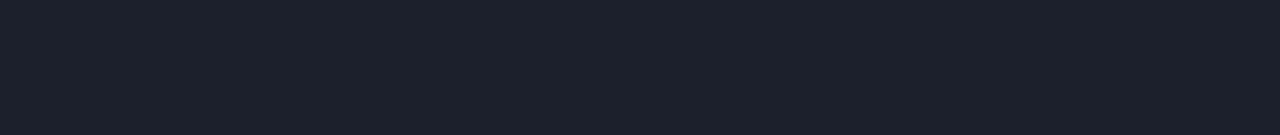
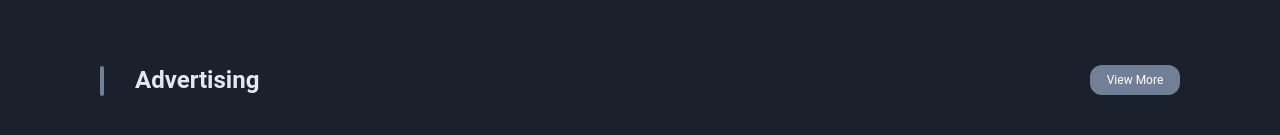
Before and after one commit to jhonatanllima/tobruxo, a Next.js app: page / in a window 1280 px wide. Shown: the part 1175-1310 px from the top of the page. Before the commit the page ends 1220 px from the top, so only its background shows below. Built offline with nearby package versions, Linux system fonts and the light colour scheme.

Commit message:
Created Section Title component

```diff
--- a/src/components/Branding/styles.ts
+++ b/src/components/Branding/styles.ts
@@ -166,7 +166,7 @@
     }
 
     button{
-      left: 4rem;
+      left: 13%;
       bottom: 3rem;
       position: absolute;
 
--- /dev/null
+++ b/src/components/SectionTitle/index.tsx
@@ -0,0 +1,13 @@
+import * as S from './styles'
+
+export function SectionTitle() {
+  return (
+    <S.Container>
+      <div>
+        <span />
+        <h2>Advertising</h2>
+      </div>
+      <button>View More</button>
+    </S.Container>
+  )
+}
--- /dev/null
+++ b/src/components/SectionTitle/styles.ts
@@ -0,0 +1,47 @@
+import styled from 'styled-components';
+
+export const Container = styled.div`
+  position: relative;
+
+  width: 100%;
+  height: auto;
+  margin: 7rem 0;
+
+  display: flex;
+  align-items: center;
+  justify-content: space-between;
+
+  div{
+    span{
+      left: 0;
+      position: absolute;
+
+      width: 4px;
+      height: 100%;
+      border-radius: 4px;
+
+      background: var(--border-grey);
+    }
+
+    h2{
+      margin-left: 3.5rem;
+    }
+  }
+
+  button{
+      width: 9rem;
+      height: 3rem;
+      border: none;
+      border-radius: 12px;
+
+      color: #fff;
+      outline: none;
+      transition: .2s;
+      font-size: 1.2rem;
+      background: var(--border-grey);
+
+      :hover{
+        filter: brightness(0.9);
+      }
+    }
+`;
--- a/src/components/index.tsx
+++ b/src/components/index.tsx
@@ -1,9 +1,11 @@
 import { Header } from './Header/';
 import { Branding } from './Branding'
 import { CardTopics } from './CardTopics';
+import { SectionTitle } from './SectionTitle'
 
 export {
   Header,
   Branding,
-  CardTopics
+  CardTopics,
+  SectionTitle
 }
--- a/src/pages/index.tsx
+++ b/src/pages/index.tsx
@@ -2,7 +2,8 @@
 import {
   Header,
   Branding,
-  CardTopics
+  CardTopics,
+  SectionTitle
 } from '../components/';
 
 import * as S from '../styles/pages/index';
@@ -15,6 +16,7 @@
       <S.Content>
         <CardTopics />
         <Branding />
+        <SectionTitle />
       </S.Content>
 
       <footer></footer>
```
